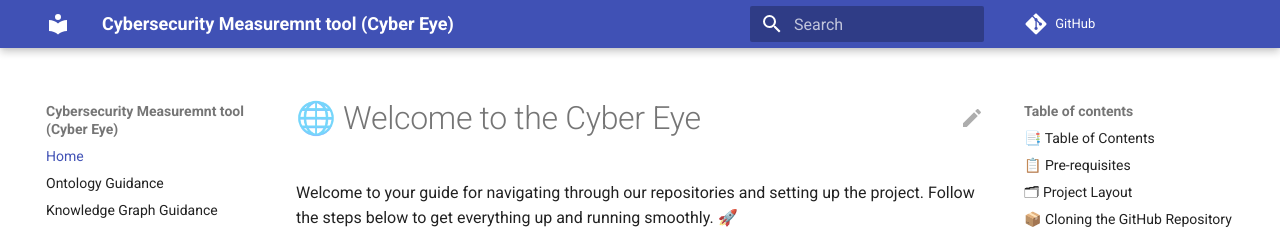
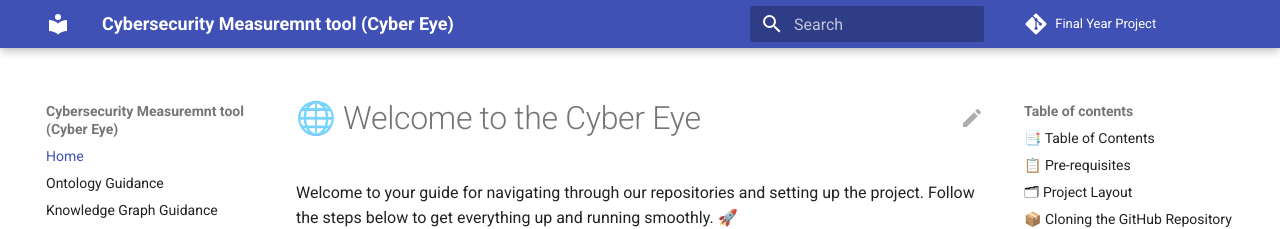
Before and after one commit to ASHS21/CyberSecurity-Ontology-Scoring-System, an MkDocs documentation site: the page built from docs/index.md, in a window 1280 px wide. Shown: the top 229 px of the page. Built offline with MkDocs 1.6.1 and Material for MkDocs 9.7.7, drawn with Linux system fonts in a browser that asks for light colours; comment, search, counter and statistics services are not loaded.

Commit message:
Update mkdocs.yml

```diff
--- a/mkdocs.yml
+++ b/mkdocs.yml
@@ -21,6 +21,7 @@ extra_javascript:
   - https://unpkg.com/mermaid@8.5.1/dist/mermaid.min.js
 
 repo_url: https://github.com/uol-feps-soc-comp3931-2324-classroom/final-year-project-ASHS21
+repo_name: Final Year Project
 
 nav:
   - Home: index.md
```
